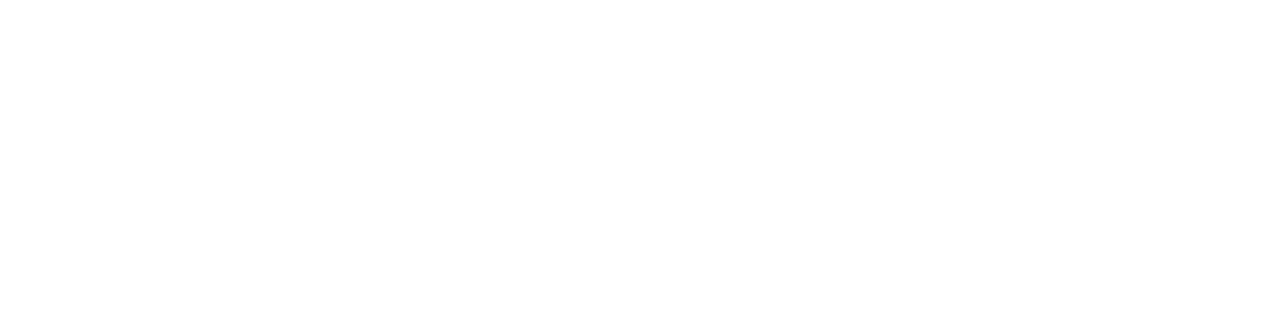
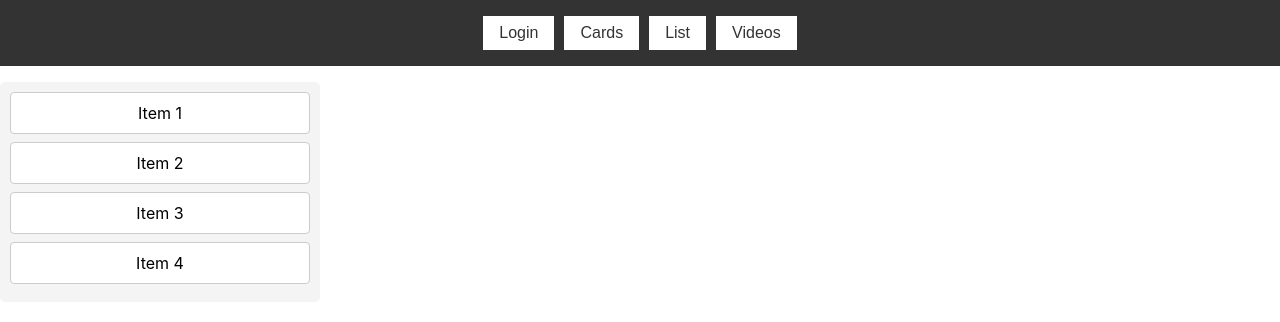
Before and after one commit to Merin-jai/React-basics, a React (Create React App) app: page /DragList in a window 1280 px wide. Before the commit this address had no page. Shown: the top 322 px of the page. Built offline with nearby package versions, Linux system fonts and the light colour scheme.

Commit message:
Drag_and_drop

```diff
--- a/src/App.js
+++ b/src/App.js
@@ -7,6 +7,8 @@ import Props from './components/Props';
 import Cards from './components/Cards';
 import Home from './Home';
 import Login from './components/login';
+import DragAndDropList from './components/DragList';
+import VideoStreamingApp from './components/Videos';
 function App() {
   return (
     <div class="App">
@@ -17,6 +19,8 @@ function App() {
         <Route path="/props" element={<Props />} />
         <Route path="/cards" element={<Cards />} />
         <Route path="/Login" element={<Login/>}/>
+        <Route path="/DragList" element={<DragAndDropList />} />
+        <Route path="/video" element={<VideoStreamingApp/>}/>
       </Routes>
     </Router>
     </div>
--- a/src/Home.jsx
+++ b/src/Home.jsx
@@ -1,4 +1,4 @@
-import React from 'react';
+import React,{ useState } from 'react';
 import Sample from './components/sample';
 import Props from './components/Props';
 import contacts from './JSON/contacts';
@@ -6,6 +6,9 @@ import Cards from './components/Cards';
 import Nav from './components/navbar';
 
 const Home = () => {
+
+    const [contact,setContacts] =useState(contacts);
+    const[draggedIndex,setDraggedIndex]= useState(null);
 
   return (
     <main>
@@ -28,18 +31,22 @@ const Home = () => {
       } */}
       <Nav/>
       {
-        contacts.map((contact)=>{
+        contacts.map((contact,index)=>{
           return (
+            <div
+            key={contact.name} // Unique key
+            draggable="true">
             <Cards
                 name = {contact.name}
                 img = {contact.imgURL}
                 phone = {contact.phone}
                 email = {contact.email}
               />
+            </div>
           )
         })
       }
-      <Cards
+      {/* <Cards
         name= {contacts[0].name}
         img= {contacts[0].imgURL}
         phone={contacts[0].phone}
@@ -56,7 +63,7 @@ const Home = () => {
         img= {contacts[2].imgURL}
         phone={contacts[2].phone}
         email={contacts[2].email}
-      />
+      /> */}
     </main>
   )
 }
--- a/src/components/DragList.jsx
+++ b/src/components/DragList.jsx
@@ -1,9 +1,71 @@
-import React from 'react'
+import React, { useState } from "react";
+import Navbar from "./navbar";
 
-const DragList = () => {
+const DragAndDropList = () => {
+  const [items, setItems] = useState(["Item 1", "Item 2", "Item 3", "Item 4"]);
+  const [draggedItemIndex, setDraggedItemIndex] = useState(null);
+
+  // Handle drag start
+  const handleDragStart = (index) => {
+    setDraggedItemIndex(index);
+  };
+
+  // Handle drag over
+  const handleDragOver = (event) => {
+    event.preventDefault(); // Allows dropping
+  };
+
+  // Handle drop
+  const handleDrop = (index) => {
+    const updatedItems = [...items];
+
+    // Remove the dragged item
+    const [movedItem] = updatedItems.splice(draggedItemIndex, 1);
+
+    // Insert the dragged item at the new position
+    updatedItems.splice(index, 0, movedItem);
+
+    setItems(updatedItems);
+    setDraggedItemIndex(null);
+  };
+
   return (
-    <div>DragList</div>
-  )
-}
+    <div>
+        <Navbar />
+        <ul style={styles.list}>
+            {items.map((item, index) => (
+              <li
+                key={index}
+                draggable
+                onDragStart={() => handleDragStart(index)}
+                onDragOver={handleDragOver}
+                onDrop={() => handleDrop(index)}
+                style={styles.item}
+              >
+                {item}
+              </li>
+            ))}
+        </ul>
+    </div>
+  );
+};
 
-export default DragList
+const styles = {
+  list: {
+    padding: "10px",
+    background: "#f4f4f4",
+    width: "300px",
+    borderRadius: "5px",
+  },
+  item: {
+    padding: "10px",
+    marginBottom: "8px",
+    background: "white",
+    border: "1px solid #ccc",
+    borderRadius: "4px",
+    cursor: "grab",
+    listStyle: "none",
+  },
+};
+
+export default DragAndDropList;
--- a/src/components/navbar.jsx
+++ b/src/components/navbar.jsx
@@ -9,6 +9,8 @@ const Navbar = () => {
     <nav>
         <button onClick={()=>navigate('/Login')}>Login</button>
         <button onClick={()=>navigate('/')}>Cards</button>
+        <button onClick={()=>navigate('/DragList')}>List</button>
+        <button onClick={()=>navigate('/video')}>Videos</button>
     </nav>
   )
 };
```
